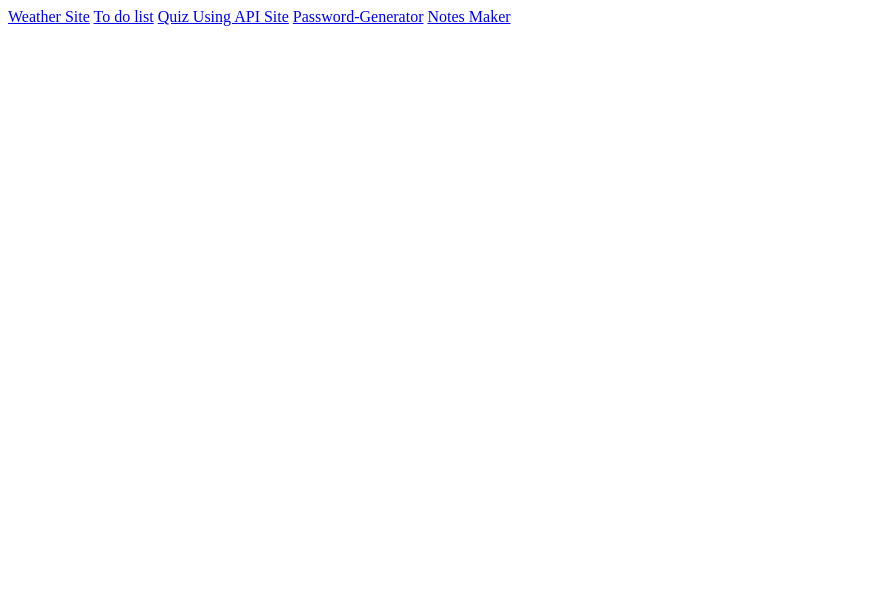
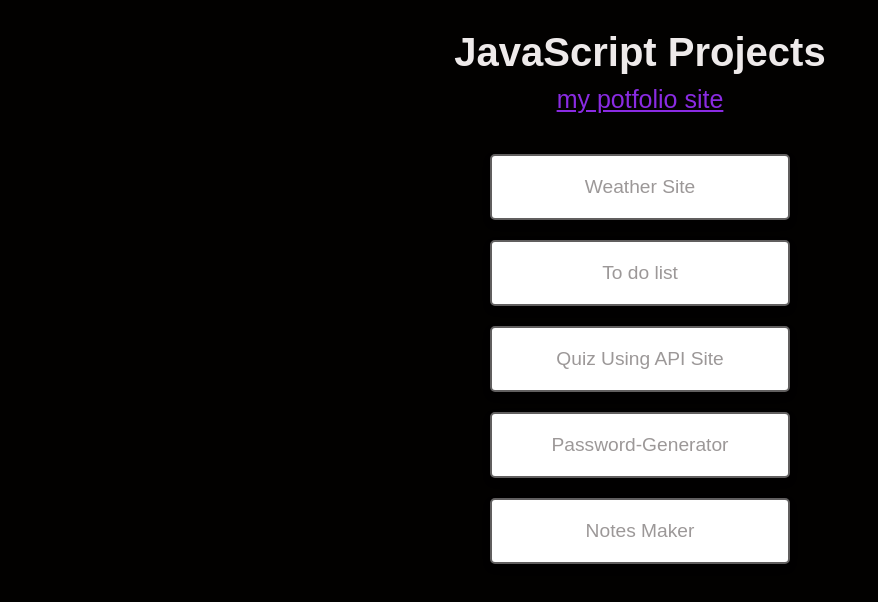
Before and after one commit to adharsh-A/JS30, a plain HTML site: page index.html in a window 1280 px wide. Shown: the whole page, without its empty margins (0-878 px from the left). Drawn offline with Linux system fonts and the light colour scheme.

Commit message:
after css

```diff
--- a/5.Notes_Site-main/style.css
+++ b/5.Notes_Site-main/style.css
@@ -1,11 +1,6 @@
 @import url('https://fonts.googleapis.com/css2?family=Poppins:wght@300;400;500;600&display=swap');
 
-* {
-    margin: 0;
-    padding: 0;
-    font-family: 'Poppins', sans-serif;
-    box-sizing: border-box;
-}
+
 
 .container{
     width: 100%;
--- a/index.html
+++ b/index.html
@@ -3,13 +3,19 @@
 <head>
     <meta charset="UTF-8">
     <meta name="viewport" content="width=device-width, initial-scale=1.0">
+    <link rel="stylesheet" href="style.css">
     <title>Document</title>
 </head>
 <body>
-    <a href="1.Weather-Site-main\index.html">Weather Site</a>
-    <a href="2.To-do-list-main\index.html">To do list</a>
-    <a href="3.quiz site using api\index.html">Quiz Using API Site</a>
-    <a href="4.Password-Generator-main\index.html">Password-Generator</a>
-    <a href="5.Notes_Site-main\index.html">Notes Maker</a>
+    <h1>JavaScript Projects</h1>
+    <a href="https://adharsh-portfolio.netlify.app/" target="_blank" style="display: block; text-align: center; margin-bottom: 20px; color: blueviolet;font-size: 25px; text-decoration: underline;">my potfolio site</a>
+    <div class="grid-container">
+        <a href="1.Weather-Site-main\index.html" target="_blank"><div class="grid-item">Weather Site</div></a>
+        <a href="2.To-do-list-main\index.html" target="_blank"><div class="grid-item">To do list</div></a>
+        <a href="3.quiz site using api\index.html" target="_blank"><div class="grid-item">Quiz Using API Site</div></a>
+        <a href="4.Password-Generator-main\index.html" target="_blank"><div class="grid-item">Password-Generator</div></a>
+        <a href="5.Notes_Site-main\index.html" target="_blank"><div class="grid-item">Notes Maker</div></a>
+    </div>
 </body>
 </html>
+</html>
--- /dev/null
+++ b/style.css
@@ -0,0 +1,83 @@
+* {
+    margin: 0;
+    padding: 0;
+    font-family: Arial, sans-serif;
+    box-sizing: border-box;
+    margin: auto;
+}
+
+body {
+    margin: 10px;
+    background:#020100;
+background-size: cover;
+    bottom: 0;
+    margin: auto;
+    /* You only need one background property to set the gradient */
+}
+
+.grid-container {
+    position: relative;
+    display: flex;
+    justify-content: center;
+    flex-direction: column;
+margin: auto 0;
+  grid-template-columns: repeat(auto-fit, minmax(200px, 1fr));
+    gap: 20px;
+    padding: 20px;
+}
+
+.grid-item {
+    z-index: 1;
+    position: relative;
+    width: 300px;
+    max-width: 300px;
+    border: 2px solid rgb(97, 95, 95);
+    background-color: #fff;
+    padding: 20px;
+    border-radius: 5px;
+    align-self: center;
+    text-align: center;
+    box-shadow: 0 4px 8px rgba(0, 0, 0, 0.1);
+    transition: transform 0.3s ease;
+}
+
+.grid-item:hover {
+    border: 4px solid rgb(244, 242, 242);
+
+    background-color: #363336;
+}
+
+a {
+    font-size: larger;
+
+    text-decoration: none;
+    color: #9c9898;
+    transition: color 0.3s ease;
+}
+
+a:hover {
+    font-weight: 500;
+    font-size: larger;
+    color: #ffffff;
+}
+
+@keyframes fadeIn {
+    from {
+        opacity: 0;
+    }
+    to {
+        opacity: 1;
+    }
+}
+
+.grid-container {
+    animation: fadeIn 1s ease;
+}
+
+h1 {
+    margin-top: 30px;
+    margin-bottom: 10px;
+    font-size: 40px;
+    text-align: center;
+    color: #eeeaea;
+}
```
Also changed, not shown: 2.To-do-list-main/index.html (+1 -2 lines), 4.Password-Generator-main/index.html (+1 -2 lines), 5.Notes_Site-main/index.html (+1 -2 lines).
